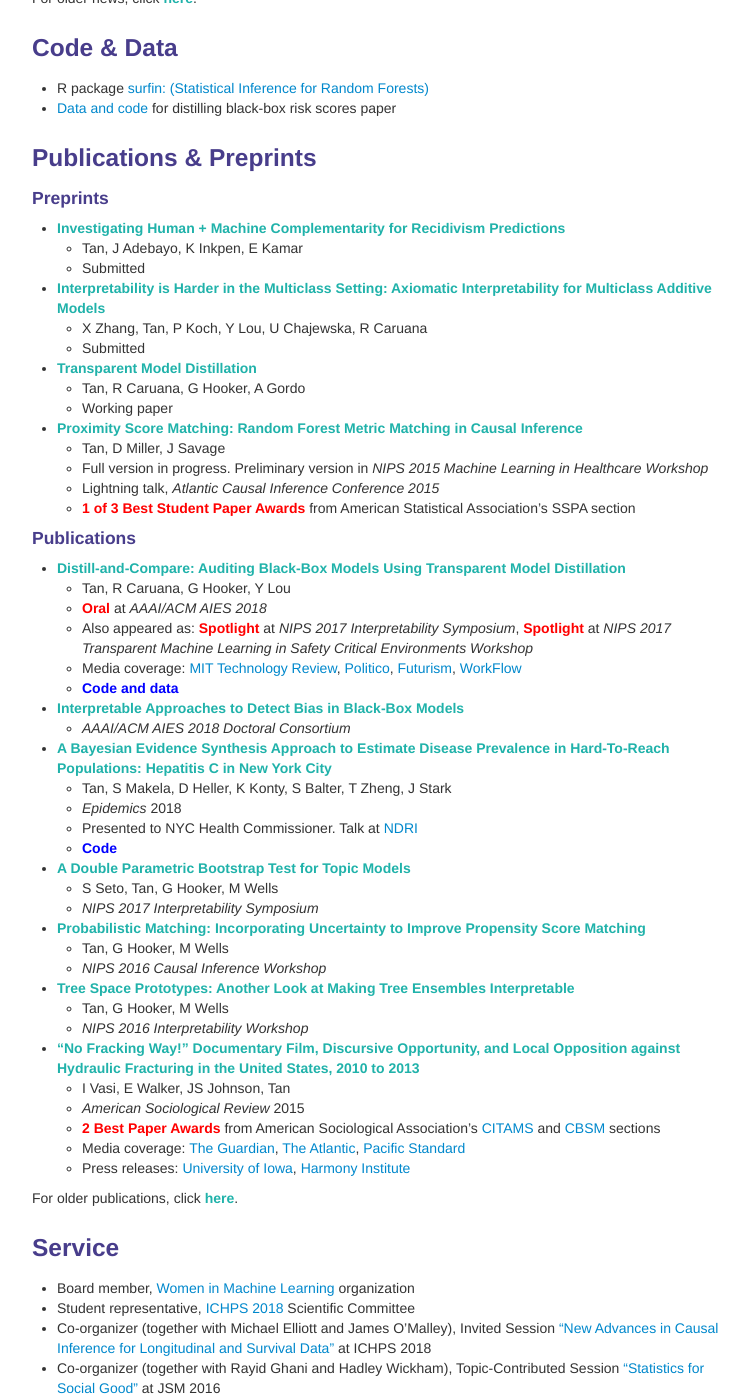
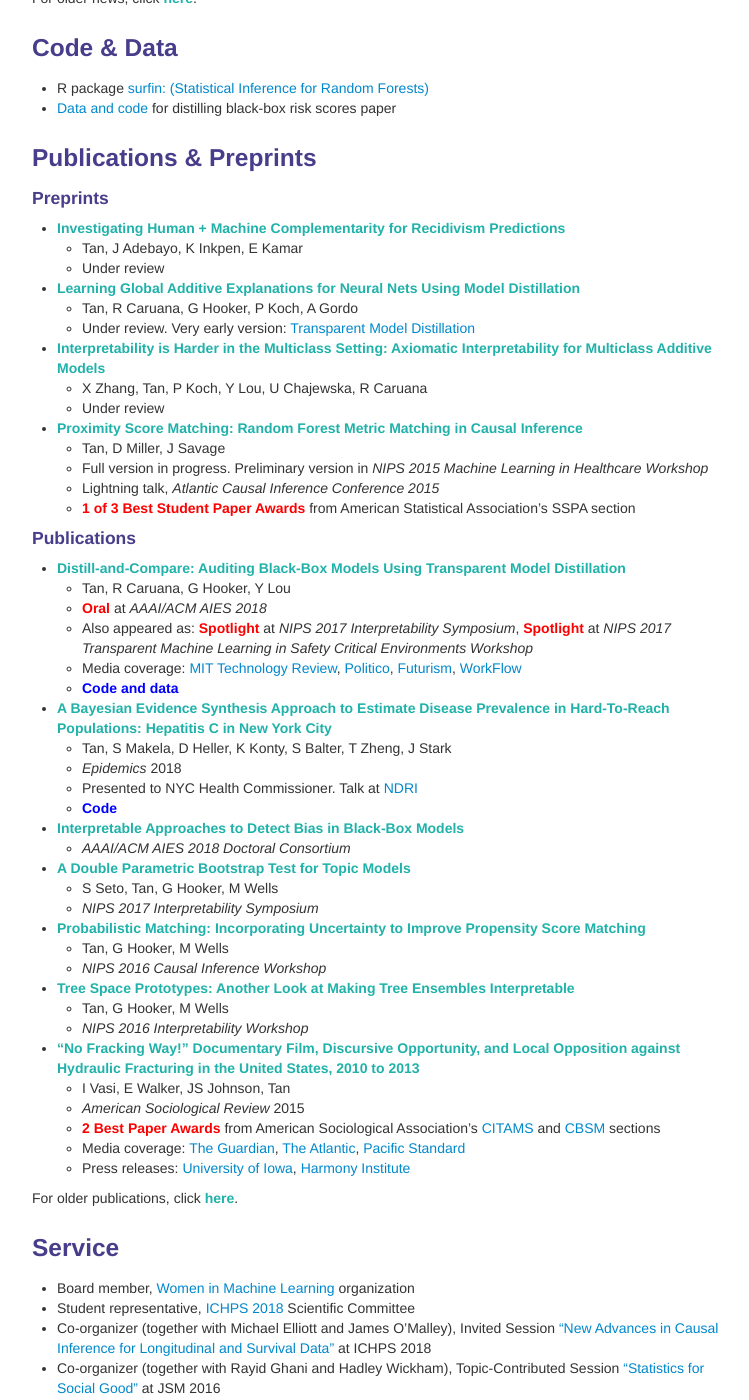
Before and after one commit to shftan/shftan.github.io, a Jekyll site: the page built from index.md, in a window 1280 px wide and 1400 px high, scrolled down 723 px. Shown: the whole window, without its empty margins (258-1007 px from the left). Built offline with Jekyll 4.4.1, drawn with Linux system fonts in a browser that asks for light colours.

Commit message:
Update index.md

```diff
--- a/index.md
+++ b/index.md
@@ -52,13 +52,13 @@ For older news, click <a class="paper" href="oldernews.html">here</a>.
 </div>
 - <a class="paper" href="http://arxiv.org/abs/1808.09123">Investigating Human + Machine Complementarity for Recidivism Predictions</a>
    - Tan, J Adebayo, K Inkpen, E Kamar
-   - Submitted
+   - Under review
+- <span class="paper">Learning Global Additive Explanations for Neural Nets Using Model Distillation</span>
+   - Tan, R Caruana, G Hooker, P Koch, A Gordo
+   - Under review. Very early version: <a href="https://arxiv.org/abs/1801.08640">Transparent Model Distillation</a>
 - <span class="paper">Interpretability is Harder in the Multiclass Setting: Axiomatic Interpretability for Multiclass Additive Models</span>
    - X Zhang, Tan, P Koch, Y Lou, U Chajewska, R Caruana
-   - Submitted
-- <a class="paper" href="https://arxiv.org/abs/1801.08640">Transparent Model Distillation</a>
-   - Tan, R Caruana, G Hooker, A Gordo
-   - Working paper
+   - Under review
 - <span class="paper">Proximity Score Matching: Random Forest Metric Matching in Causal Inference</span>
    - Tan, D Miller, J Savage
    - Full version in progress. Preliminary version in _NIPS 2015 Machine Learning in Healthcare Workshop_
@@ -71,13 +71,13 @@ For older news, click <a class="paper" href="oldernews.html">here</a>.
    - Also appeared as: <span class="highlight">Spotlight</span> at _NIPS 2017 Interpretability Symposium_, <span class="highlight">Spotlight</span> at _NIPS 2017 Transparent Machine Learning in Safety Critical Environments Workshop_
    - Media coverage: [MIT Technology Review](https://www.technologyreview.com/s/609338/new-research-aims-to-solve-the-problem-of-ai-bias-in-black-box-algorithms/), [Politico](https://www.politico.com/agenda/story/2018/02/07/algorithmic-bias-software-recommendations-000631), [Futurism](https://futurism.com/ai-bias-black-box/), [WorkFlow](https://www.servicenow.com/workflow/algorithmic-audit.html)
    - <a class="resource" href="https://github.com/shftan/auditblackbox">Code and data</a>
-- <a class="paper" href="http://www.aies-conference.com/wp-content/papers/student/1st_AIES-DC_paper_55.pdf">Interpretable Approaches to Detect Bias in Black-Box Models</a>
-   - _AAAI/ACM AIES 2018 Doctoral Consortium_
 - <a class="paper" href="https://www.sciencedirect.com/science/article/pii/S1755436516300755">A Bayesian Evidence Synthesis Approach to Estimate Disease Prevalence in Hard-To-Reach Populations: Hepatitis C in New York City</a>
    - Tan, S Makela, D Heller, K Konty, S Balter, T Zheng, J Stark
    - _Epidemics_ 2018
    - Presented to NYC Health Commissioner. Talk at [NDRI](http://www.ndri.org)
    - <a class="resource" href="https://www.sciencedirect.com/science/article/pii/S1755436516300755?via%3Dihub#sec0190">Code</a>
+- <a class="paper" href="http://www.aies-conference.com/wp-content/papers/student/1st_AIES-DC_paper_55.pdf">Interpretable Approaches to Detect Bias in Black-Box Models</a>
+   - _AAAI/ACM AIES 2018 Doctoral Consortium_
 - <a class="paper" href="https://arxiv.org/pdf/1711.07104.pdf">A Double Parametric Bootstrap Test for Topic Models</a>
    - S Seto, Tan, G Hooker, M Wells
    - _NIPS 2017 Interpretability Symposium_
```
